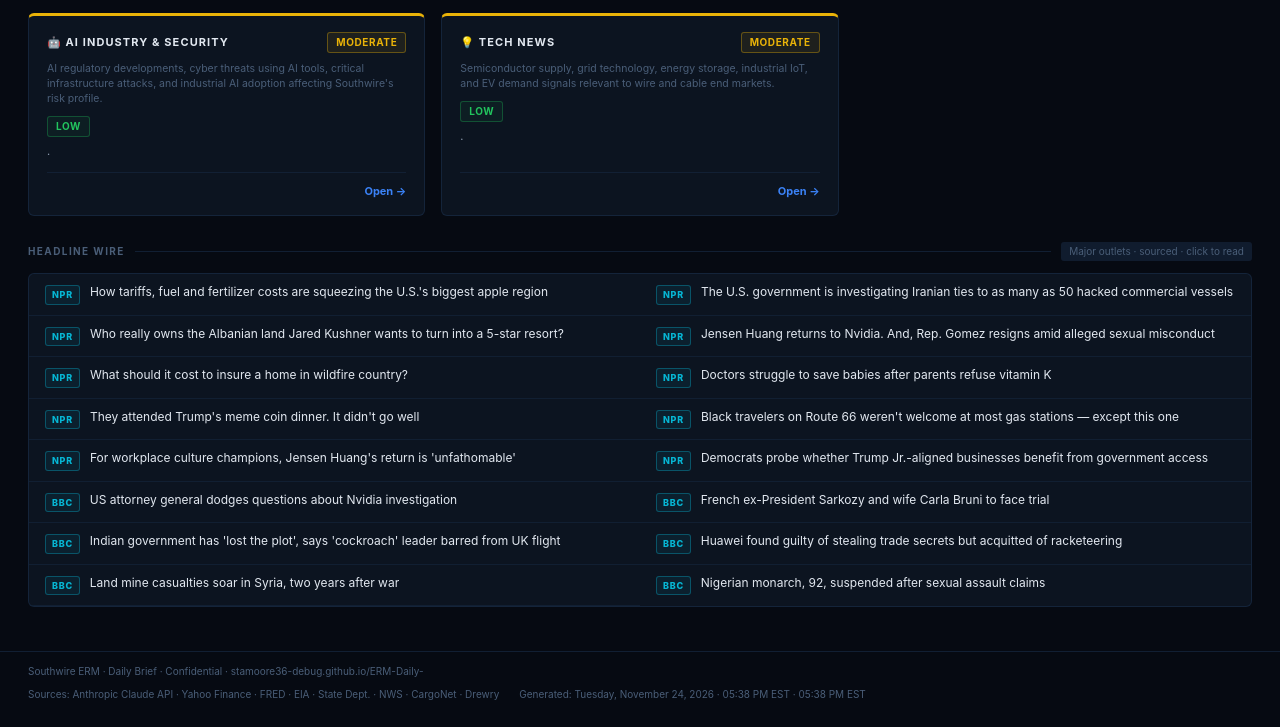
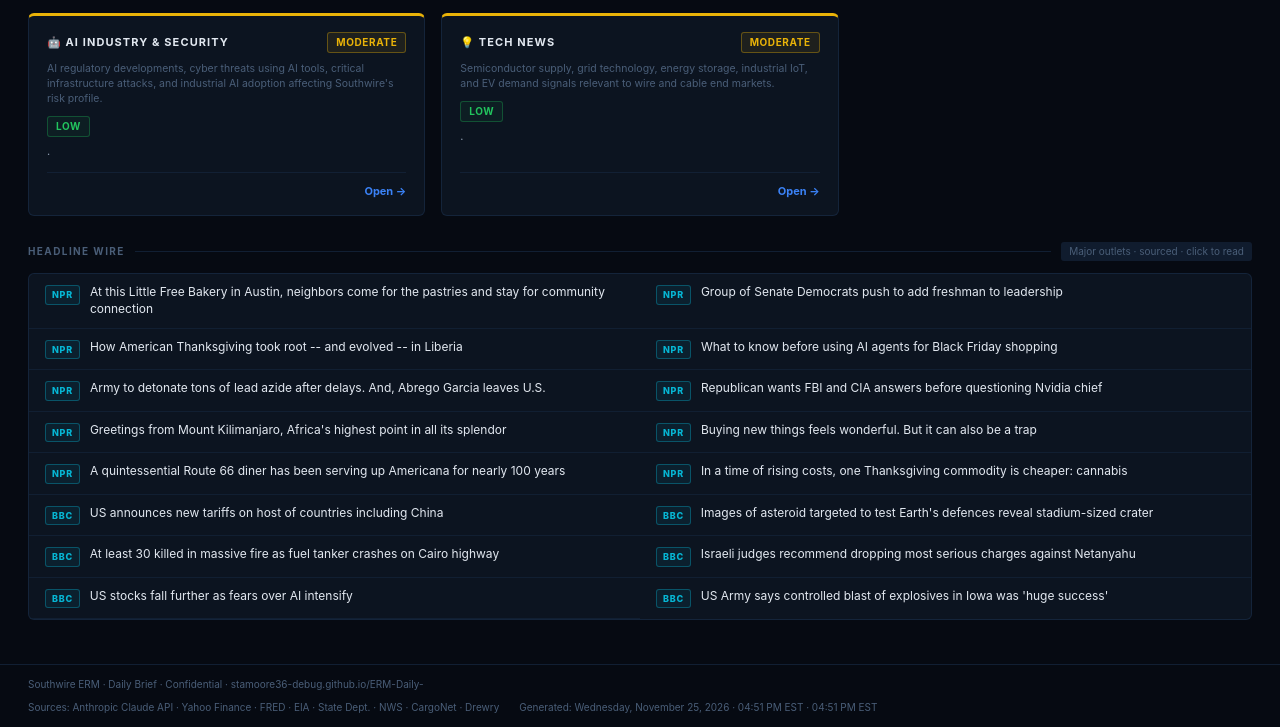
Before and after one commit to stamoore36-debug/ERM-Daily-, a plain HTML site: page index.html in a window 1280 px wide. Shown: the part 1301-2028 px from the top of the page. Drawn offline with Linux system fonts and the light colour scheme.

Commit message:
ERM Daily Brief: 2026-11-25 21:53 UTC

```diff
--- a/index.html
+++ b/index.html
@@ -203,9 +203,9 @@ button{font-family:inherit;cursor:pointer;}
 
 <script>window.__D = {
   "meta": {
-    "date": "Tuesday, November 24, 2026 · 05:38 PM EST",
-    "dateShort": "Nov 24, 2026",
-    "runTime": "05:38 PM EST",
+    "date": "Wednesday, November 25, 2026 · 04:51 PM EST",
+    "dateShort": "Nov 25, 2026",
+    "runTime": "04:51 PM EST",
     "posture": "ELEVATED",
     "postureSev": "high",
     "counts": {
@@ -219,7 +219,7 @@ button{font-family:inherit;cursor:pointer;}
     {
       "category": "US Equities",
       "name": "S&P 500",
-      "value": "7,201.09",
+      "value": "7,182.78",
       "unit": "Index · daily close",
       "note": "Broad equity risk-on/risk-off signal. High VIX or S&P drawdown signals demand risk for Southwire construction end markets.",
       "change": "▼ 0.00% day-over-day",
@@ -229,8 +229,8 @@ button{font-family:inherit;cursor:pointer;}
     {
       "category": "Energy",
       "name": "Brent Crude",
-      "value": "$88.50 /bbl",
-      "unit": "WTI $81.69 /bbl",
+      "value": "$90.76 /bbl",
+      "unit": "WTI $84.12 /bbl",
       "note": "Energy costs affect Southwire manufacturing and logistics. Sustained Brent >$90 pressures freight and resin input costs.",
       "change": "▼ 0.00% day-over-day",
       "changeSev": "good",
@@ -240,7 +240,7 @@ button{font-family:inherit;cursor:pointer;}
       "category": "Critical Input",
       "name": "Copper (LME)",
       "value": "$5.48 /lb",
-      "unit": "($12,090 /MT) · LME spot",
+      "unit": "($12,075 /MT) · LME spot",
       "note": "Primary raw material. Copper content of wire drives COGS. Sustained elevation compresses margin unless hedged or repriced.",
       "change": "▼ 0.00% day-over-day",
       "changeSev": "good",
@@ -249,7 +249,7 @@ button{font-family:inherit;cursor:pointer;}
     {
       "category": "Critical Input",
       "name": "Aluminum (LME)",
-      "value": "$2,752.50 /lb",
+      "value": "$2,787.00 /lb",
       "unit": "LME spot · Midwest premium add",
       "note": "Key input for aluminum wire and cable. Price signals secondary cost pressure and hedge calendar triggers.",
       "change": "▼ 0.00% day-over-day",
@@ -269,7 +269,7 @@ button{font-family:inherit;cursor:pointer;}
     {
       "category": "Volatility",
       "name": "VIX",
-      "value": "26.36",
+      "value": "28.29",
       "unit": "CBOE Volatility Index",
       "note": "Equity market fear gauge. VIX >25 indicates risk-off environment; monitor customer demand signals and receivables.",
       "change": "▼ 0.00% day-over-day",
@@ -279,7 +279,7 @@ button{font-family:inherit;cursor:pointer;}
     {
       "category": "Macro",
       "name": "Natural Gas",
-      "value": "$3.670 /MMBtu",
+      "value": "$3.680 /MMBtu",
       "unit": "Henry Hub futures",
       "note": "Energy input for manufacturing and logistics. Sustained elevation pressures margin. Drives residential heating demand indirectly.",
       "change": "▼ 0.00% day-over-day",
@@ -289,7 +289,7 @@ button{font-family:inherit;cursor:pointer;}
     {
       "category": "Safe Haven",
       "name": "Gold",
-      "value": "$3,555 /oz",
+      "value": "$3,604 /oz",
       "unit": "COMEX spot",
       "note": "Risk sentiment indicator. Gold >$3,000 with VIX elevation signals macro uncertainty that may dampen CapEx spending by customers.",
       "change": "▼ 0.00% day-over-day",
@@ -300,7 +300,7 @@ button{font-family:inherit;cursor:pointer;}
   "charts": [
     {
       "name": "S&P 500 · 30d",
-      "value": "7,201.09",
+      "value": "7,182.78",
       "chg": "0.0%",
       "bad": false,
       "range": "30d range: 6,910.39 – 7,743.98",
@@ -326,15 +326,16 @@ button{font-family:inherit;cursor:pointer;}
         7175.8301,
         6910.3901,
         7237.1699,
-        7201.0898
+        7201.0898,
+        7182.7798
       ]
     },
     {
       "name": "Brent Crude · 30d",
-      "value": "88.50",
+      "value": "90.76",
       "chg": "0.0%",
       "bad": true,
-      "range": "30d range: 88.50 – 117.64",
+      "range": "30d range: 89.37 – 117.64",
       "pts": [
         115.81,
         113.88,
@@ -357,12 +358,13 @@ button{font-family:inherit;cursor:pointer;}
         91.98,
         92.57,
         89.37,
-        88.5
+        91.4,
+        90.76
       ]
     },
     {
       "name": "Gold · 30d",
-      "value": "3,555.10",
+      "value": "3,604.00",
       "chg": "0.0%",
       "bad": false,
       "range": "30d range: 3,515.40 – 4,114.50",
@@ -388,12 +390,13 @@ button{font-family:inherit;cursor:pointer;}
         3685.5,
         3515.3999,
         3651.3999,
-        3555.1001
+        3561.8999,
+        3604.0
       ]
     },
     {
       "name": "VIX · 30d",
-      "value": "26.36",
+      "value": "28.29",
       "chg": "0.0%",
       "bad": true,
       "range": "30d range: 16.61 – 35.89",
@@ -419,7 +422,8 @@ button{font-family:inherit;cursor:pointer;}
         28.44,
         35.89,
         26.62,
-        26.36
+        26.36,
+        28.29
       ]
     },
     {
@@ -427,7 +431,7 @@ button{font-family:inherit;cursor:pointer;}
       "value": "5.48",
       "chg": "0.0%",
       "bad": true,
-      "range": "30d range: 5.48 – 6.64",
+      "range": "30d range: 5.36 – 6.64",
       "pts": [
         6.508,
         6.622,
@@ -450,122 +454,123 @@ button{font-family:inherit;cursor:pointer;}
         5.625,
         5.477,
         5.627,
-        5.4845
+        5.3625,
+        5.476
       ]
     }
   ],
   "wire": [
     {
       "outlet": "NPR",
-      "title": "How tariffs, fuel and fertilizer costs are squeezing the U.S.'s biggest apple region",
-      "url": "https://www.npr.org/sections/the-picture-show/2026/11/24/g-s1-154620/how-high-costs-are-squeezing-apple-producers",
-      "summary": "Washington's $9 billion industry grows more than 70% of the nation's fresh apples. Farmers are being pressed by high costs, tariffs and a strong dollar that diminishes foreign purchasing power.",
-      "pub_date": "Tue, 24 Nov 2026 16:09:29 -0500"
+      "title": "At this Little Free Bakery in Austin, neighbors come for the pastries and stay for community connection",
+      "url": "https://www.npr.org/2026/11/25/nx-s1-6005522/at-this-little-free-bakery-in-austin-neighbors-come-for-the-pastries-and-stay-for-community-connection",
+      "summary": "Little Free Bakeries are popping up across the country. While they each operate a bit differently, the goal is the same: offering their neighbors a sweet treat to encourage conversation with a side of community. We focus on Sarah Mason, who started Little Free Bakery North Loop in her Austin neighborhood and Lanne Rosebrook Stauffer, who founded the first Little Free Bakery in Seattle and just celebrated five years of weekly bakes.",
+      "pub_date": "Wed, 25 Nov 2026 16:02:58 -0500"
     },
     {
       "outlet": "NPR",
-      "title": "The U.S. government is investigating Iranian ties to as many as 50 hacked commercial vessels",
-      "url": "https://www.npr.org/2026/11/24/nx-s1-6052994/hack-commercial-vessels-iran",
-      "summary": "The attacks, if officials who spoke to NPR are correct, may be the latest example of Iranian cyberattacks against global critical infrastructure during the war with the U.S.",
-      "pub_date": "Tue, 24 Nov 2026 16:04:50 -0500"
+      "title": "Group of Senate Democrats push to add freshman to leadership",
+      "url": "https://www.npr.org/2026/11/25/g-s1-155518/senate-democrats-freshman-leadership-schumer-van-hollen",
+      "summary": "Several Democratic senators have been signaling this move, saying the party needs to acknowledge the diverse class of incoming freshman that catapulted the party to victory in November.",
+      "pub_date": "Wed, 25 Nov 2026 12:30:47 -0500"
     },
     {
       "outlet": "NPR",
-      "title": "Who really owns the Albanian land Jared Kushner wants to turn into a 5-star resort?",
-      "url": "https://www.npr.org/2026/11/24/g-s1-154623/albania-jared-kushner-land-deal-protests",
-      "summary": "Albania's Prime Minister Edi Rama has vowed that Kushner's resort project will go ahead as planned. But an ongoing investigation by Albania's state prosecutor into forged land titles could halt the project.",
-      "pub_date": "Tue, 24 Nov 2026 09:24:04 -0500"
+      "title": "How American Thanksgiving took root -- and evolved -- in Liberia",
+      "url": "https://www.npr.org/2026/11/25/nx-s1-6048614/thanksgiving-liberia-gratitude-prayer",
+      "summary": "The first settlers of Liberia were African Americans who brought along the holiday of Thanksgiving — which has evolved to reflect the history and identity of this new nation.",
+      "pub_date": "Wed, 25 Nov 2026 09:14:34 -0500"
     },
     {
       "outlet": "NPR",
-      "title": "Jensen Huang returns to Nvidia. And, Rep. Gomez resigns amid alleged sexual misconduct",
-      "url": "https://www.npr.org/2026/11/24/g-s1-155227/up-first-newsletter-nvidia-jensen-huang-trump-ukraine-russia-jimmy-gomez",
-      "summary": "President Trump took credit for negotiating Jensen Huang's return as CEO of Nvidia. And, Rep. Jimmy Gomez, D-Calif., says his resignation will be effective Dec. 1.",
-      "pub_date": "Tue, 24 Nov 2026 07:12:25 -0500"
+      "title": "What to know before using AI agents for Black Friday shopping",
+      "url": "https://www.npr.org/2026/11/25/nx-s1-6048524/what-to-know-before-using-ai-agents-for-black-friday-shopping",
+      "summary": "59% of U.S. shoppers plan to use AI for holiday shopping this weekend, according to the National Retail Federation",
+      "pub_date": "Wed, 25 Nov 2026 08:51:56 -0500"
     },
     {
       "outlet": "NPR",
-      "title": "What should it cost to insure a home in wildfire country?",
-      "url": "https://www.npr.org/sections/planet-money/2026/11/24/g-s1-154477/what-should-it-cost-to-insure-a-home-in-wildfire-country",
-      "summary": "Some California homeowners have spent thousands making their homes safer from wildfires. Yet all that work has barely made a dent in their insurance bills. Should they be getting a bigger break?",
-      "pub_date": "Tue, 24 Nov 2026 06:30:00 -0500"
+      "title": "Army to detonate tons of lead azide after delays. And, Abrego Garcia leaves U.S.",
+      "url": "https://www.npr.org/2026/11/25/g-s1-155493/up-first-newsletter-iowa-detonation-kilmar-abrego-garcia-nvidia-jensen-huang",
+      "summary": "Authorities have evacuated a 5-mile radius to prepare to dispose of thousands of pounds of lead azide. And, after a nearly two-year legal battle, Kilmar Abrego Garcia's has voluntarily left the U.S.",
+      "pub_date": "Wed, 25 Nov 2026 07:18:09 -0500"
     },
     {
       "outlet": "NPR",
-      "title": "Doctors struggle to save babies after parents refuse vitamin K",
-      "url": "https://www.npr.org/2026/11/24/nx-s1-6001723/vitamin-k-deficiency-refusal-vaccine-misinformation-newborn-bleeding",
-      "summary": "Doctors are fighting an uphill battle against disinformation about routine vitamin K shots given to newborns in the hospital. It helps prevent a rare but devastating bleeding disorder.",
-      "pub_date": "Tue, 24 Nov 2026 05:00:00 -0500"
+      "title": "Republican wants FBI and CIA answers before questioning Nvidia chief",
+      "url": "https://www.npr.org/2026/11/25/nx-s1-6052417/nvidia-jensen-huang-reaction-republicans-congress-investigation",
+      "summary": "\"The public is rightly concerned,\" says the Republican lawmaker, who wants to know what the FBI and CIA knew about potential national security threats and whether Jensen Huang was warned.",
+      "pub_date": "Wed, 25 Nov 2026 06:50:05 -0500"
     },
     {
       "outlet": "NPR",
-      "title": "They attended Trump's meme coin dinner.  It didn't go well",
-      "url": "https://www.npr.org/2026/11/24/nx-s1-6051604/trump-crypto-corruption-meme-coin-dinner",
-      "summary": "Trump's meme coin dinners have sparked intense controversy. These two guests attended his latest on Sunday — and agreed to provide NPR inside access.",
-      "pub_date": "Tue, 24 Nov 2026 05:00:00 -0500"
+      "title": "Greetings from Mount Kilimanjaro, Africa's highest point in all its splendor",
+      "url": "https://www.npr.org/2026/11/25/nx-s1-6051429/mount-kilimanjaro-africa-tanzania",
+      "summary": "Climbing tall mountains like Kilimanjaro is a study in contrasts — from beating sun to freezing nights, fire and snow.",
+      "pub_date": "Wed, 25 Nov 2026 06:00:00 -0500"
     },
     {
       "outlet": "NPR",
-      "title": "Black travelers on Route 66 weren't welcome at most gas stations — except this one",
-      "url": "https://www.npr.org/2026/11/24/nx-s1-5928337/threatt-filling-station-oklahoma-route-66",
-      "summary": "Threatt Filling Station in Luther, Okla., was the first Black-owned gas station on Route 66. At a time when Black families needed the Green Book to find places to stay, eat, use the bathroom, it provided fuel and respite.",
-      "pub_date": "Tue, 24 Nov 2026 05:00:00 -0500"
+      "title": "Buying new things feels wonderful. But it can also be a trap",
+      "url": "https://www.npr.org/2026/11/25/nx-s1-6052361/buying-new-things-feels-wonderful-can-be-trap-break-the-cycle",
+      "summary": "Constantly buying new things can be problematic, says journalist Eric Athas, author of the new book \"Saying No to New.\" Here's how to break the cycle and find joy in what you already have.",
+      "pub_date": "Wed, 25 Nov 2026 05:02:00 -0500"
     },
     {
       "outlet": "NPR",
-      "title": "For workplace culture champions, Jensen Huang's return is 'unfathomable'",
-      "url": "https://www.npr.org/2026/11/24/nx-s1-6051583/nvidia-huang-dei-trump-women",
-      "summary": "Some who have worked to promote diversity and inclusion in Silicon Valley say Jensen Huang's reinstatement as Nvidia's CEO sends a message that all that matters is money.",
-      "pub_date": "Tue, 24 Nov 2026 05:00:00 -0500"
+      "title": "A quintessential Route 66 diner has been serving up Americana for nearly 100 years",
+      "url": "https://www.npr.org/2026/11/25/nx-s1-5983717/ariston-cafe-route-66-diner-litchfield-illinois",
+      "summary": "The Ariston Cafe opened its doors in 1924 to serve travelers along Route 66 and has dished up classic American road fare ever since.",
+      "pub_date": "Wed, 25 Nov 2026 05:00:00 -0500"
     },
     {
       "outlet": "NPR",
-      "title": "Democrats probe whether Trump Jr.-aligned businesses benefit from government access",
-      "url": "https://www.npr.org/2026/11/24/nx-s1-6051028/jamie-raskin-donald-trump-jr-1789-capital-democrats-investigation",
-      "summary": "Investigators say companies with ties to Donald Trump Jr's investment firm, 1789 Capital, have profited since his father's reelection.",
-      "pub_date": "Tue, 24 Nov 2026 05:00:00 -0500"
+      "title": "In a time of rising costs, one Thanksgiving commodity is cheaper: cannabis",
+      "url": "https://www.npr.org/2026/11/25/nx-s1-6046173/cannabis-marijuana-prices-retailers-discounts",
+      "summary": "Steep discounts for \"Green Wednesday,\" one of the highest-selling days for cannabis, help customers keep costs down. But experts say retailers are feeling the pinch.",
+      "pub_date": "Wed, 25 Nov 2026 05:00:00 -0500"
     },
     {
       "outlet": "BBC",
-      "title": "US attorney general dodges questions about Nvidia investigation",
-      "url": "https://www.bbc.co.uk/news/articles/crpdw1qx7jgxo?at_medium=RSS&at_campaign=rss",
-      "summary": "Nvidia's share price have fallen 7% as lawmakers demand answers about President Donald Trump's involvement in Huang's reinstatement.",
-      "pub_date": "Tue, 24 Nov 2026 21:19:42 GMT"
+      "title": "US announces new tariffs on host of countries including China",
+      "url": "https://www.bbc.co.uk/news/articles/c893r9ke5p97o?at_medium=RSS&at_campaign=rss",
+      "summary": "The new levies would hit many of America's biggest trading partners, including China and the EU.",
+      "pub_date": "Wed, 25 Nov 2026 16:21:34 GMT"
     },
     {
       "outlet": "BBC",
-      "title": "French ex-President Sarkozy and wife Carla Bruni to face trial",
-      "url": "https://www.bbc.co.uk/news/articles/c65y17pwv1z7o?at_medium=RSS&at_campaign=rss",
-      "summary": "It is the latest case involving Nicolas Sarkozy who became the first French ex-president to go to jail last year.",
-      "pub_date": "Tue, 24 Nov 2026 16:49:07 GMT"
+      "title": "Images of asteroid targeted to test Earth's defences reveal stadium-sized crater",
+      "url": "https://www.bbc.co.uk/news/articles/cw8dv112r5gmo?at_medium=RSS&at_campaign=rss",
+      "summary": "The asteroid's surface was transformed after a spacecraft was deliberately crashed into it four years ago",
+      "pub_date": "Wed, 25 Nov 2026 17:30:16 GMT"
     },
     {
       "outlet": "BBC",
-      "title": "Indian government has 'lost the plot', says 'cockroach' leader barred from UK flight",
-      "url": "https://www.bbc.co.uk/news/articles/cm5y1ezx2gqyo?at_medium=RSS&at_campaign=rss",
-      "summary": "Saurav Das says immigration authorities at Delhi airport told him his passport had been flagged.",
-      "pub_date": "Tue, 24 Nov 2026 18:07:46 GMT"
+      "title": "At least 30 killed in massive fire as fuel tanker crashes on Cairo highway",
+      "url": "https://www.bbc.co.uk/news/articles/cqy7rn30v314o?at_medium=RSS&at_campaign=rss",
+      "summary": "Another 19 are injured after the tanker reportedly overturns on a busy ring road in the Egyptian capital.",
+      "pub_date": "Wed, 25 Nov 2026 21:25:14 GMT"
     },
     {
       "outlet": "BBC",
-      "title": "Huawei found guilty of stealing trade secrets but acquitted of racketeering",
-      "url": "https://www.bbc.co.uk/news/articles/cmy49ngydqzpo?at_medium=RSS&at_campaign=rss",
-      "summary": "The verdict follows a months-long trial in New York.",
-      "pub_date": "Tue, 24 Nov 2026 22:24:23 GMT"
+      "title": "Israeli judges recommend dropping most serious charges against Netanyahu",
+      "url": "https://www.bbc.co.uk/news/articles/cxj05mv723r2o?at_medium=RSS&at_campaign=rss",
+      "summary": "The Israeli PM says his trial should end after judges said there was little chance of conviction in one of three cases.",
+      "pub_date": "Wed, 25 Nov 2026 19:47:39 GMT"
     },
     {
       "outlet": "BBC",
-      "title": "Land mine casualties soar in Syria, two years after war",
-      "url": "https://www.bbc.co.uk/news/articles/c893rl37ywdgo?at_medium=RSS&at_campaign=rss",
-      "summary": "Nearly 1,000 children are among those killed or injured by explosives left over from the conflict, figures show.",
-      "pub_date": "Tue, 24 Nov 2026 15:17:28 GMT"
+      "title": "US stocks fall further as fears over AI intensify",
+      "url": "https://www.bbc.co.uk/news/articles/cq0md8g14zryo?at_medium=RSS&at_campaign=rss",
+      "summary": "All three main US indexes were down in early trading, with the tech-dominated Nasdaq down almost 4%.",
+      "pub_date": "Wed, 25 Nov 2026 21:43:18 GMT"
     },
     {
       "outlet": "BBC",
-      "title": "Nigerian monarch, 92, suspended after sexual assault claims",
-      "url": "https://www.bbc.co.uk/news/articles/cmglrz462nn6o?at_medium=RSS&at_campaign=rss",
-      "summary": "The Emir of Daura is one of Nigeria's best-known monarchs, with politicians often trying to gain his support.",
-      "pub_date": "Tue, 24 Nov 2026 19:10:31 GMT"
+      "title": "US Army says controlled blast of explosives in Iowa was 'huge success'",
+      "url": "https://www.bbc.co.uk/news/articles/cwg7l5ve251ko?at_medium=RSS&at_campaign=rss",
+      "summary": "Despite widespread concern from residents ahead of the blast, officials say that lead readings in the area so far have been promising.",
+      "pub_date": "Wed, 25 Nov 2026 19:54:52 GMT"
     }
   ],
   "segments": [
@@ -591,7 +596,7 @@ button{font-family:inherit;cursor:pointer;}
           {
             "cat": "Wire Input",
             "name": "Aluminum (LME)",
-            "val": "$2,752.50 /lb",
+            "val": "$2,787.00 /lb",
             "unit": "LME spot",
             "note": "Al wire and insulation",
             "chg": "0.00% day",
@@ -601,7 +606,7 @@ button{font-family:inherit;cursor:pointer;}
           {
             "cat": "Energy",
             "name": "WTI Crude",
-            "val": "$81.69 /bbl",
+            "val": "$84.12 /bbl",
             "unit": "NYMEX front month",
             "note": "Logistics and resin proxy",
             "chg": "0.00% day",
@@ -611,7 +616,7 @@ button{font-family:inherit;cursor:pointer;}
           {
             "cat": "Energy",
             "name": "Natural Gas",
-            "val": "$3.670 /MMBtu",
+            "val": "$3.680 /MMBtu",
             "unit": "Henry Hub",
             "note": "Manufacturing energy cost",
             "chg": "0.00% day",
@@ -830,7 +835,7 @@ button{font-family:inherit;cursor:pointer;}
           }
         ],
         "highRisk": [],
-        "updatedAt": "Nov 24, 2026",
+        "updatedAt": "Nov 25, 2026",
         "source": "U.S. State Dept.",
         "sourceUrl": "https://travel.state.gov"
       }
```
Also changed, not shown: data/data.json (+95 -90 lines).
